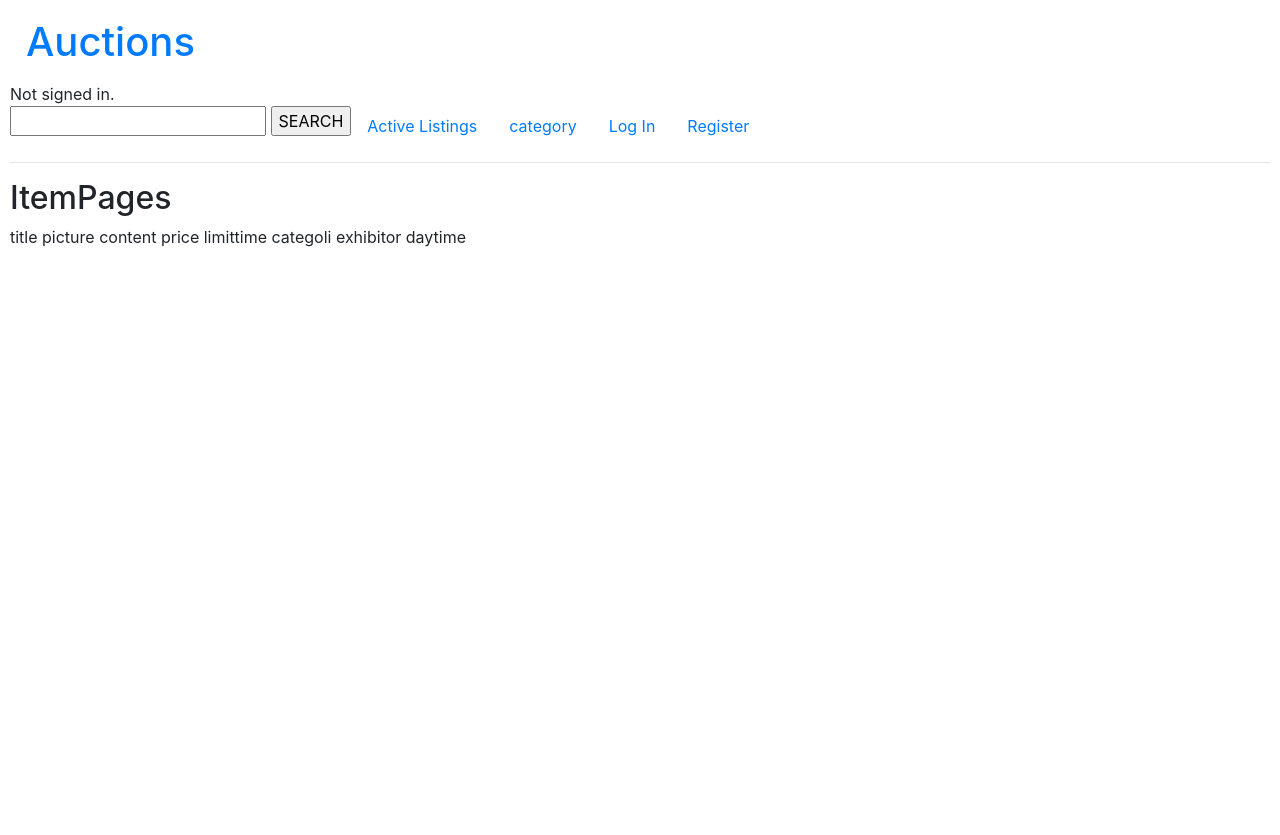
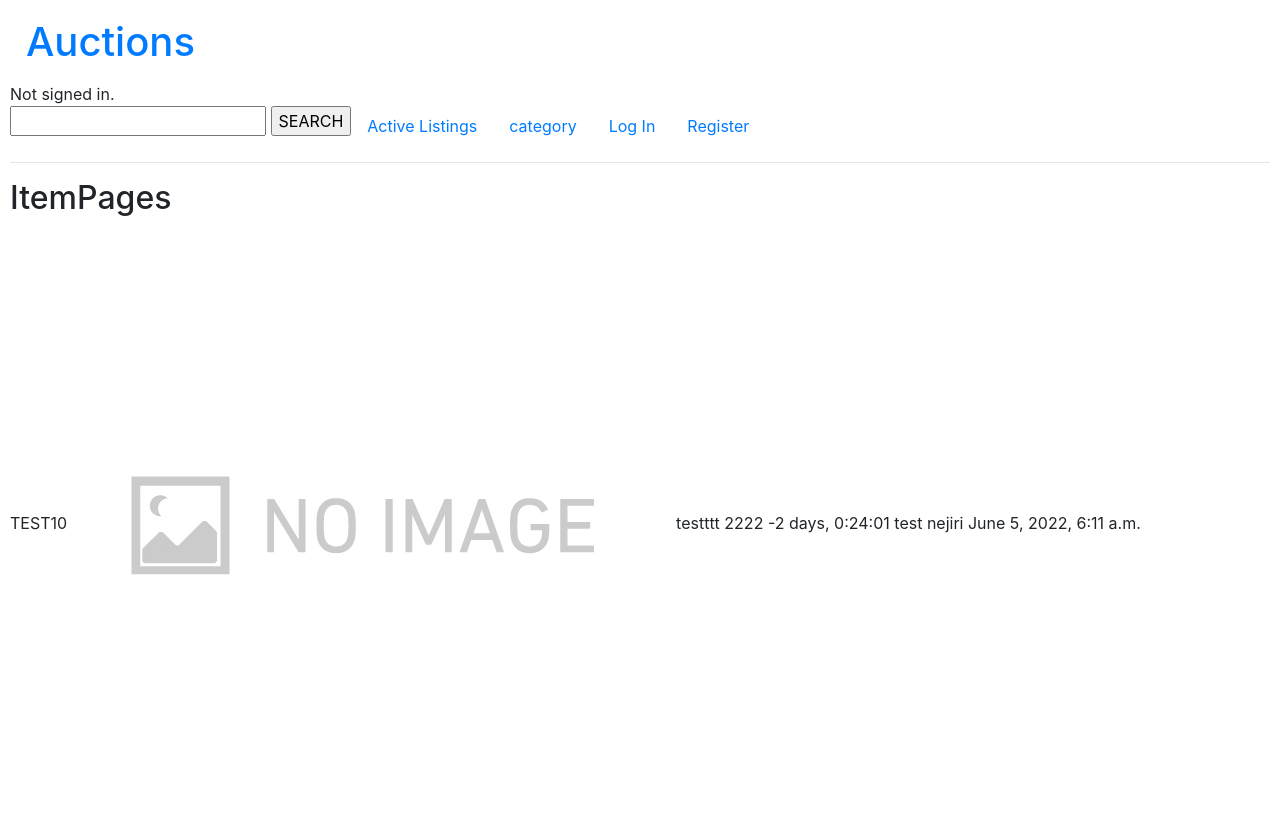
Before and after one commit to nejiry/commerce, a Django app: page /item/ in a window 1280 px wide. Before the commit the page ends 247 px from the top, so only its background shows below. Run offline with Django 3.2, Linux system fonts and the light colour scheme; data comes from the database, SQL or seed files in the repository; some libraries are stand-ins or nearby versions.

Commit message:
index item view update

```diff
--- a/auctions/templates/auctions/item.html
+++ b/auctions/templates/auctions/item.html
@@ -3,12 +3,14 @@
 {% block body %}
     <h2>ItemPages</h2>
 
-    title
-    picture
-    content
-    price
-    limittime
-    categoli
-    exhibitor
-    daytime
+    {% for ent in entries %}
+        {{ent.auction_title}}
+        <img src = "/media/{{ent.auction_picture}}">
+        {{ent.auction_content}}
+        {{ent.auction_price}}
+        {{limittime}}
+        {{ent.auction_categoli}}
+        {{ent.auction_exhibitor}}
+        {{ent.auction_daytime}}
+    {% endfor %}
 {% endblock %}
--- a/auctions/util.py
+++ b/auctions/util.py
@@ -1 +1,27 @@
 from .models import User,auctions,trade,coment
+import datetime
+from django.utils import timezone
+
+
+def limittime (limit):
+    daytime = limit.auction_daytime.replace(microsecond = 0)
+    Limit = limit.auction_limittime
+    nowtime = timezone.now().replace(microsecond = 0)
+    durations = []
+
+    if Limit == "1":
+        durations = (daytime + datetime.timedelta(hours=3)) - nowtime
+
+    elif Limit == "2":
+        durations = (daytime + datetime.timedelta(hours=12)) - nowtime
+
+    elif Limit == "3" :
+        durations = (daytime + datetime.timedelta(days=1)) - nowtime
+
+    elif Limit == "4":
+        durations = (daytime + datetime.timedelta(days=3)) - nowtime
+
+    else:
+        durations = "NULL"
+
+    return durations
--- a/auctions/views.py
+++ b/auctions/views.py
@@ -4,14 +4,18 @@ from django.db import IntegrityError
 from django.http import HttpResponse, HttpResponseRedirect
 from django.shortcuts import render
 from django.urls import reverse
-from . import forms
-from datetime import timezone
-
+from . import forms,util
 from .models import User,auctions,trade,coment
 
 
 def index(request):
-    return render(request, "auctions/index.html")
+    entries = auctions.objects.filter(id=10)
+    limit = auctions.objects.get(id=10)
+
+    return render(request, "auctions/index.html",{
+        "limittime" : util.limittime(limit),
+        "entries" : entries
+    })
 
 
 def login_view(request):
@@ -141,4 +145,10 @@ def newauctions(request):
         })
 
 def item(request):
-    return render(request, "auctions/item.html")
+    entries = auctions.objects.filter(id=10)
+    limit = auctions.objects.get(id=10)
+
+    return render(request, "auctions/item.html",{
+        "limittime" : util.limittime(limit),
+        "entries" : entries
+    })
```
Also changed, not shown: auctions/templates/auctions/index.html (+9 -9 lines).
